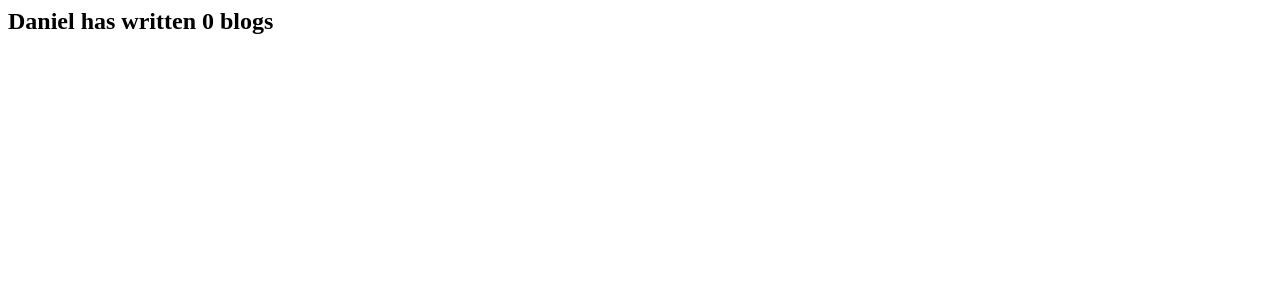
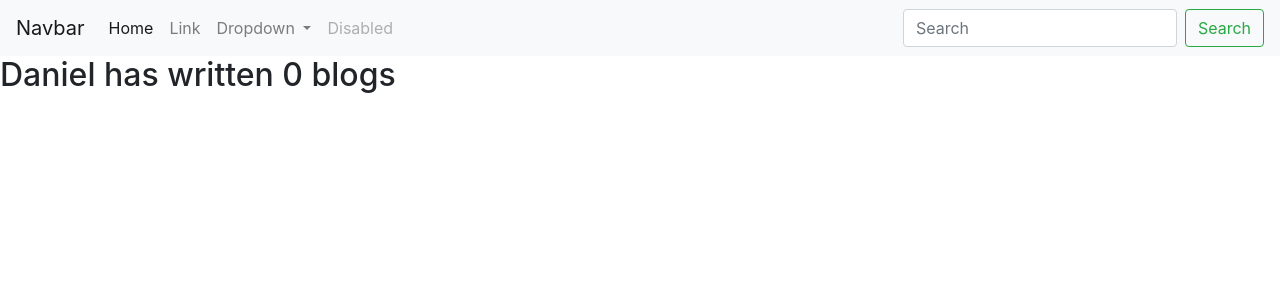
Before and after one commit to dbkreling/personal_portfolio_project, a Django app: page /blog/ in a window 1280 px wide. Shown: the top 300 px of the page. Run offline with Django 3.2, Linux system fonts and the light colour scheme; data that the repository does not hold is empty; some libraries are stand-ins or nearby versions.

Commit message:
lecture 48: add a base.html page with bootstrap templates
Bootstrap [0] contains many html boilerplate code in order to enhance a website.
This commit introduces some formatting (including javascript load triggers) and
a navbar code.

In order to apply that to all html pages in our website, we create a base.html
file with the boilerplate and plug the pages inside the {% block page_content %}
tag.

In every html file in our project, we extend the base and indicate where the hook
tags will be.

Signed-off-by: Daniel Kreling <dbkreling@gmail.com>

```diff
--- a/blog/templates/blog/all_blogs.html
+++ b/blog/templates/blog/all_blogs.html
@@ -1,3 +1,6 @@
+{% extends 'portfolio/base.html' %}
+
+{% block page_content %}
     <h2>Daniel has written {{ blogs.count }} blog{{ blogs.count|pluralize}}</h2>
 
     {% for blog in blogs %}
@@ -8,3 +11,4 @@
         <p>{{ blog.description|truncatechars:35 }}</p>
         <a href="{{ blog.url }}"">{{ blog.url }}</a>
     {% endfor %}
+{% endblock %}
--- /dev/null
+++ b/portfolio/templates/portfolio/base.html
@@ -0,0 +1,59 @@
+<!doctype html>
+<html lang="en">
+  <head>
+    <!-- Required meta tags -->
+    <meta charset="utf-8">
+    <meta name="viewport" content="width=device-width, initial-scale=1, shrink-to-fit=no">
+
+    <!-- Bootstrap CSS -->
+    <link rel="stylesheet" href="https://stackpath.bootstrapcdn.com/bootstrap/4.5.2/css/bootstrap.min.css" integrity="sha384-JcKb8q3iqJ61gNV9KGb8thSsNjpSL0n8PARn9HuZOnIxN0hoP+VmmDGMN5t9UJ0Z" crossorigin="anonymous">
+
+    <title>Hello, world!</title>
+  </head>
+  <body>
+    <nav class="navbar navbar-expand-lg navbar-light bg-light">
+    <a class="navbar-brand" href="#">Navbar</a>
+    <button class="navbar-toggler" type="button" data-toggle="collapse" data-target="#navbarSupportedContent" aria-controls="navbarSupportedContent" aria-expanded="false" aria-label="Toggle navigation">
+        <span class="navbar-toggler-icon"></span>
+    </button>
+
+    <div class="collapse navbar-collapse" id="navbarSupportedContent">
+        <ul class="navbar-nav mr-auto">
+        <li class="nav-item active">
+            <a class="nav-link" href="#">Home <span class="sr-only">(current)</span></a>
+        </li>
+        <li class="nav-item">
+            <a class="nav-link" href="#">Link</a>
+        </li>
+        <li class="nav-item dropdown">
+            <a class="nav-link dropdown-toggle" href="#" id="navbarDropdown" role="button" data-toggle="dropdown" aria-haspopup="true" aria-expanded="false">
+            Dropdown
+            </a>
+            <div class="dropdown-menu" aria-labelledby="navbarDropdown">
+            <a class="dropdown-item" href="#">Action</a>
+            <a class="dropdown-item" href="#">Another action</a>
+            <div class="dropdown-divider"></div>
+            <a class="dropdown-item" href="#">Something else here</a>
+            </div>
+        </li>
+        <li class="nav-item">
+            <a class="nav-link disabled" href="#" tabindex="-1" aria-disabled="true">Disabled</a>
+        </li>
+        </ul>
+        <form class="form-inline my-2 my-lg-0">
+        <input class="form-control mr-sm-2" type="search" placeholder="Search" aria-label="Search">
+        <button class="btn btn-outline-success my-2 my-sm-0" type="submit">Search</button>
+        </form>
+    </div>
+    </nav>
+
+    {% block page_content %}
+    {% endblock %}
+
+    <!-- Optional JavaScript -->
+    <!-- jQuery first, then Popper.js, then Bootstrap JS -->
+    <script src="https://code.jquery.com/jquery-3.5.1.slim.min.js" integrity="sha384-DfXdz2htPH0lsSSs5nCTpuj/zy4C+OGpamoFVy38MVBnE+IbbVYUew+OrCXaRkfj" crossorigin="anonymous"></script>
+    <script src="https://cdn.jsdelivr.net/npm/popper.js@1.16.1/dist/umd/popper.min.js" integrity="sha384-9/reFTGAW83EW2RDu2S0VKaIzap3H66lZH81PoYlFhbGU+6BZp6G7niu735Sk7lN" crossorigin="anonymous"></script>
+    <script src="https://stackpath.bootstrapcdn.com/bootstrap/4.5.2/js/bootstrap.min.js" integrity="sha384-B4gt1jrGC7Jh4AgTPSdUtOBvfO8shuf57BaghqFfPlYxofvL8/KUEfYiJOMMV+rV" crossorigin="anonymous"></script>
+  </body>
+</html>
--- a/portfolio/templates/portfolio/home.html
+++ b/portfolio/templates/portfolio/home.html
@@ -1,3 +1,6 @@
+{% extends 'portfolio/base.html' %}
+
+{% block page_content %}
     {% load static %}
     <h1>Daniel Kreling</h1>
 
@@ -13,3 +16,4 @@
             <a href="{{ project.url }}">Link to some URL</a>
         {% endif %}
     {% endfor %}
+{% endblock %}
```
Also changed, not shown: blog/templates/blog/detail.html (+7 -3 lines). Lines whose indentation alone changed are shown as unchanged.
